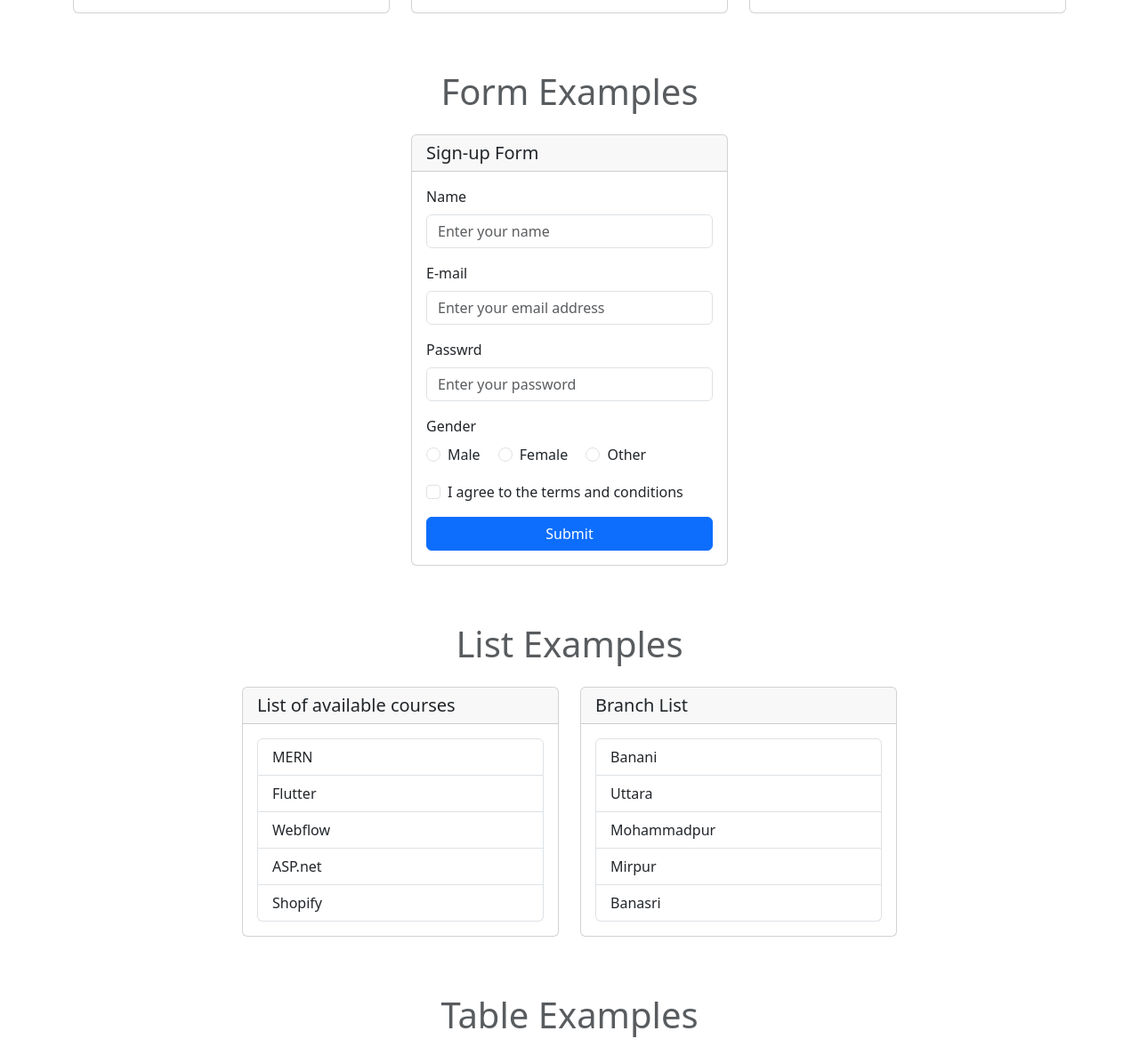
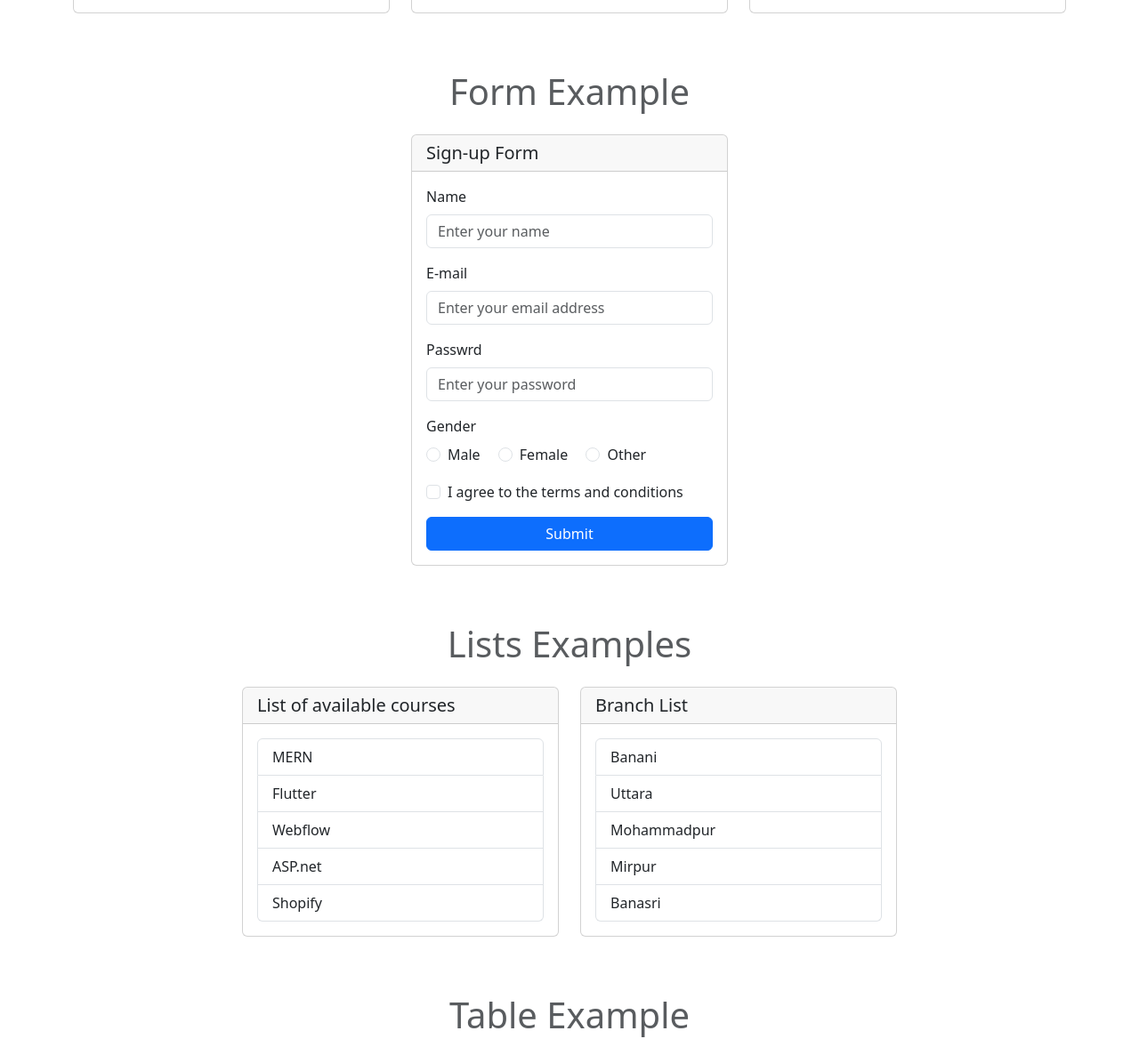
Before and after one commit to tamim1982/Ostad_Module_5_Project, a plain HTML site: page index.html in a window 1280 px wide. Shown: the part 972-2158 px from the top of the page at 89% size. Drawn offline with Linux system fonts and the light colour scheme.

Commit message:
Version 2

```diff
--- a/index.html
+++ b/index.html
@@ -129,7 +129,7 @@
 
     <!-- Form Design -->
     <section class="mt-5">
-        <h3 class="display-6 text-muted text-center p-3">Form Examples</h3>
+        <h3 class="display-6 text-muted text-center p-3">Form Example</h3>
         <div class="container">
             <div class="row justify-content-center"> <!-- to center the form -->
                 <div class="col-md-6 col-lg-4"> <!-- to give shape to the form on different screens -->
@@ -192,7 +192,7 @@
 
     <!-- List -->
     <section class="mt-5">
-        <h3 class="display-6 text-muted text-center p-3">List Examples</h3>
+        <h3 class="display-6 text-muted text-center p-3">Lists Examples</h3>
         <div class="container">
             <div class="row justify-content-center"> <!-- to center the form -->
                 <div class="col-md-6 col-lg-4"> <!-- to give shape to the form on different screens -->
@@ -229,7 +229,7 @@
 
     <!-- Table -->
     <section class="mt-5">
-        <h3 class="display-6 text-muted text-center p-3">Table Examples</h3>
+        <h3 class="display-6 text-muted text-center p-3">Table Example</h3>
         <div class="container">
             <div class="row justify-content-center">
                 <div class="col-md-6 col-lg-4">
@@ -351,10 +351,6 @@
             </div>
         </div>
     </section>
-
-
-    <br>
-    <br>
     <br>
 
     <!-- Link to JavaScript file -->
```
